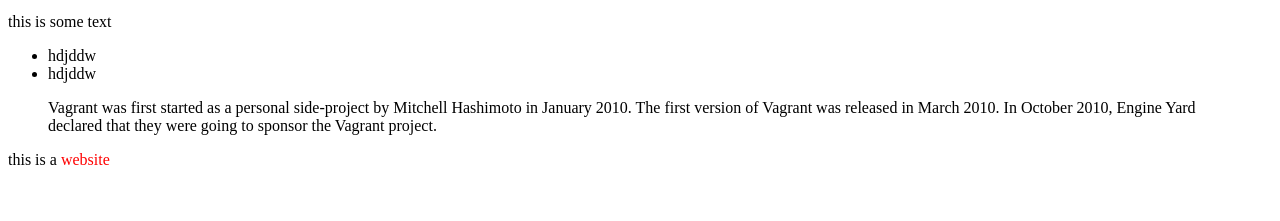
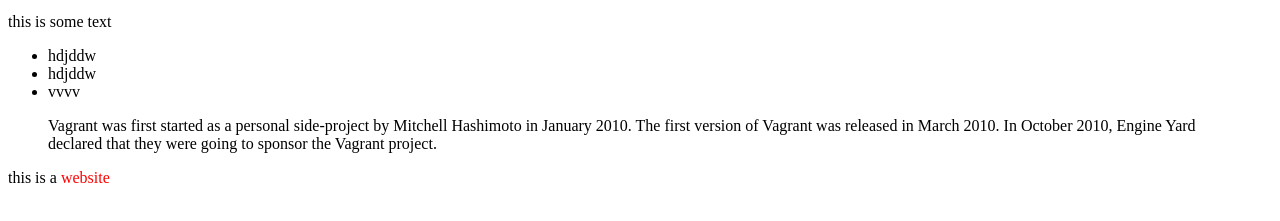
Before and after one commit to gourab183/tarunshtml, a plain HTML site: page index.html in a window 1280 px wide. Shown: the part 217-438 px from the top of the page. Drawn offline with Linux system fonts and the light colour scheme.

Commit message:
changes made on li

```diff
--- a/index.html
+++ b/index.html
@@ -20,6 +20,7 @@
 		<ul>
 			<li>hdjddw</li>
 			<li>hdjddw</li>
+			<li>vvvv</li>
 		</ul>
 
 
```
